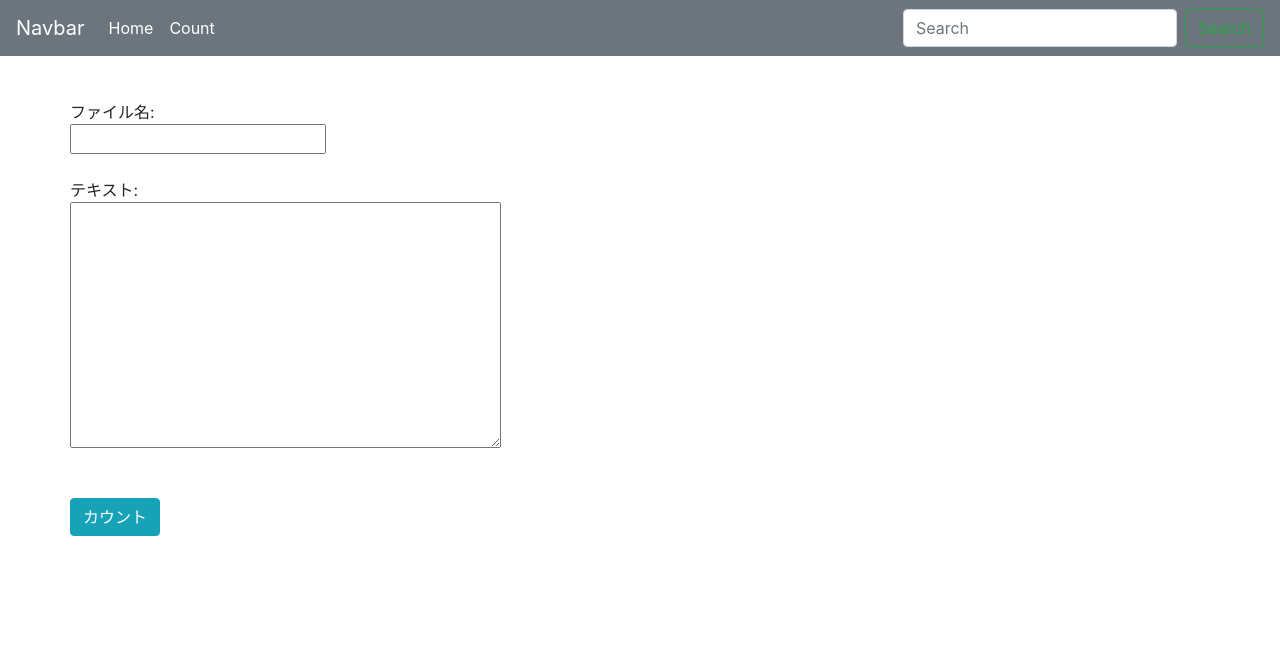
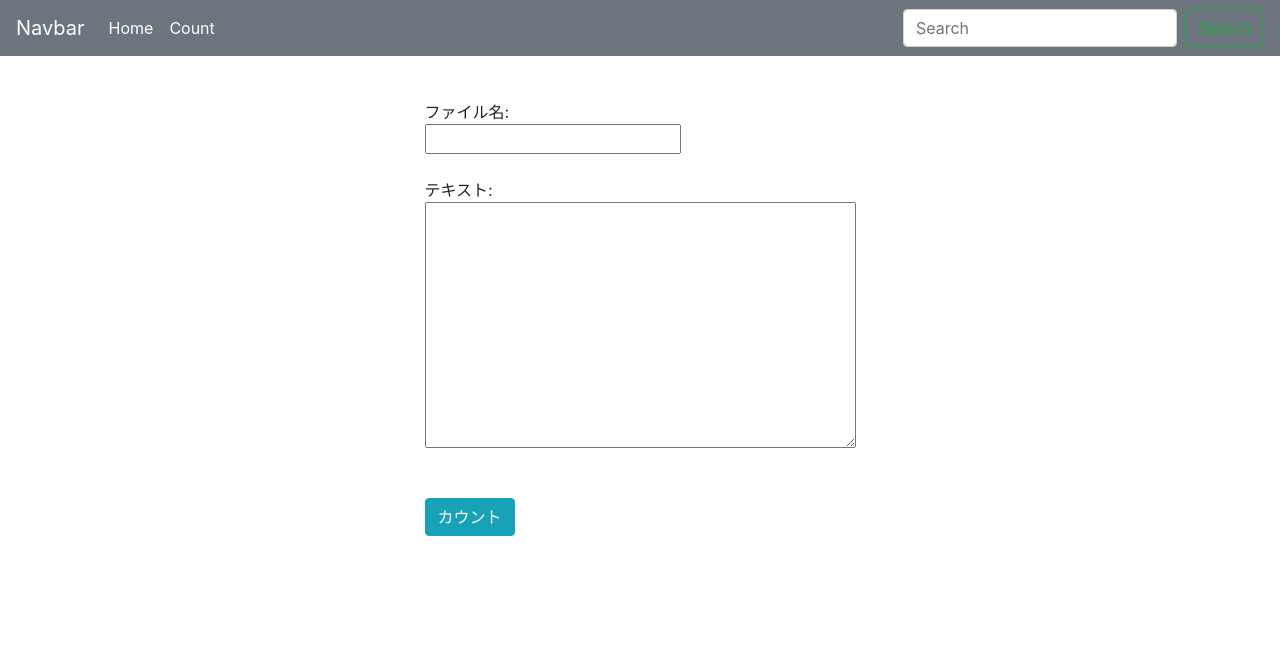
Before and after one commit to Hirakawa0123/Sumomo_Logic, a Django app: page /count/ in a window 1280 px wide. Shown: the top 655 px of the page. Run offline with Django 3.2, Linux system fonts and the light colour scheme.

Commit message:
templates update count.html

```diff
--- a/django/templates/pages/count.html
+++ b/django/templates/pages/count.html
@@ -6,7 +6,7 @@
 </div>
 {% endfor %} {% endcomment %}
 
-<div class="container" style="padding:100px 0">
+<div class="d-flex justify-content-around" style="padding:100px 0">
     <form method="post">
       {% csrf_token %}
       {% for field in form %}
@@ -17,7 +17,7 @@
         </label>
       </div>
       {% endfor %}
-      <div class="container" style="padding:20px 0">
+      <div class="d-flex justify-content-start" style="padding:20px 0">
         <input type="submit" value="カウント" class="btn btn-info" />
       </div>
     </form>
```
